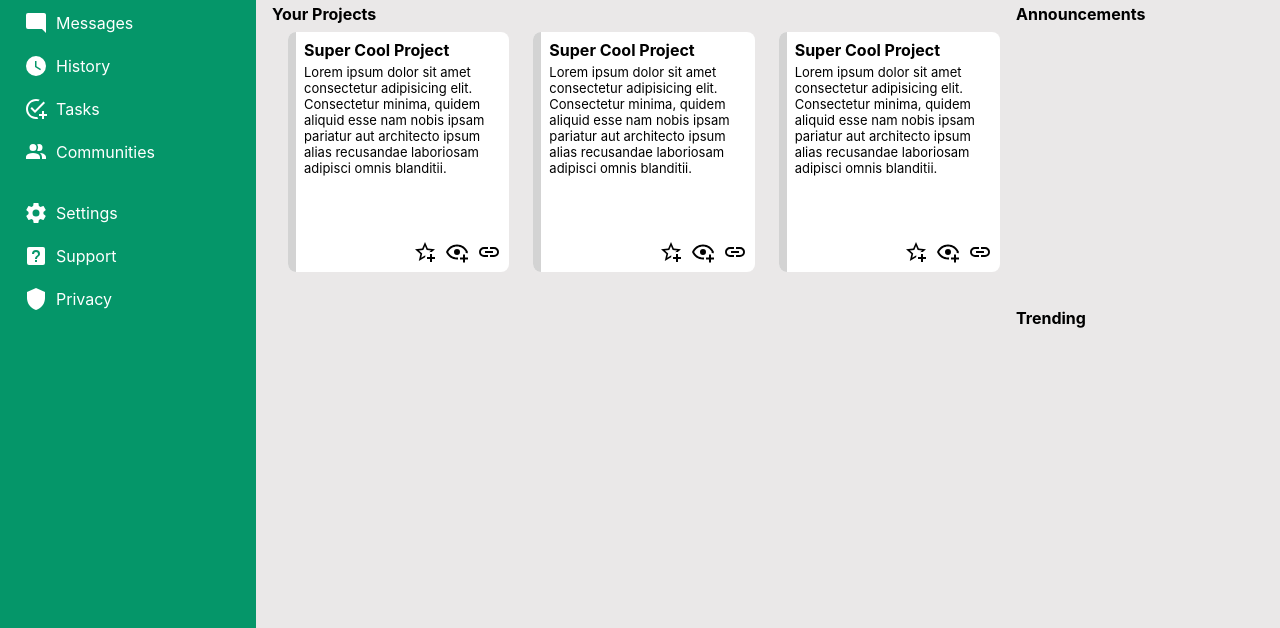
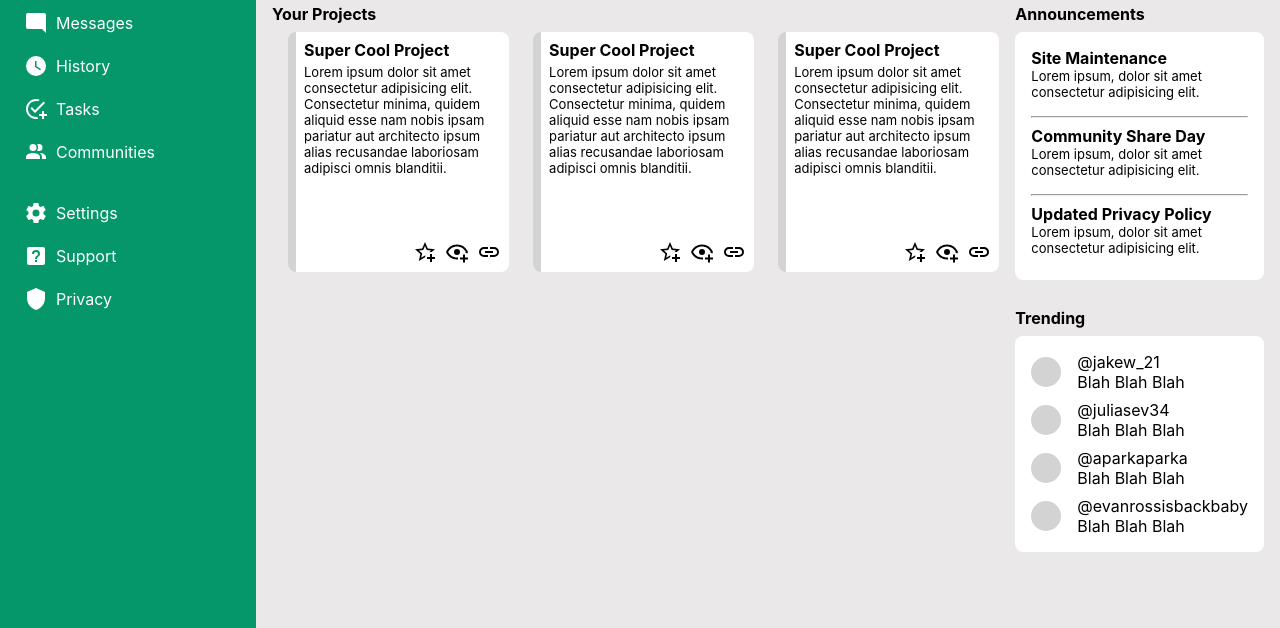
Before and after one commit to JakeWilliams21/Admin-Dashboard, a plain HTML site: page index.html in a window 1280 px wide. Shown: the part 172-800 px from the top of the page. Drawn offline with Linux system fonts and the light colour scheme.

Commit message:
Added Announcements and Trending

```diff
--- a/index.html
+++ b/index.html
@@ -133,11 +133,55 @@
         </div>
         <div class="announcements">
             <div class="title">Announcements</div>
-            <div class="announcements-content"></div>
+            <div class="announcements-content">
+                <div class="announcements-details">
+                    <div>Site Maintenance</div>
+                    <div>Lorem ipsum, dolor sit amet consectetur adipisicing elit.</div>
+                </div>
+                <hr>
+                <div class="announcements-details">
+                    <div>Community Share Day</div>
+                    <div>Lorem ipsum, dolor sit amet consectetur adipisicing elit.</div>
+                </div>
+                <hr>
+                <div class="announcements-details">
+                    <div>Updated Privacy Policy</div>
+                    <div>Lorem ipsum, dolor sit amet consectetur adipisicing elit.</div>
+                </div>
+            </div>
         </div>
         <div class="trending">
             <div class="title">Trending</div>
-            <div class="trending-content"></div>
+            <div class="trending-content">
+                <div class = 'trending-details'>
+                    <div class="username-icon"></div>
+                    <div>
+                        <div>@jakew_21</div>
+                        <div>Blah Blah Blah</div>
+                    </div>
+                </div>
+                <div class = 'trending-details'>
+                    <div class="username-icon"></div>
+                    <div>
+                        <div>@juliasev34</div>
+                        <div>Blah Blah Blah</div>
+                    </div>
+                </div>
+                <div class = 'trending-details'>
+                    <div class="username-icon"></div>
+                    <div>
+                        <div>@aparkaparka</div>
+                        <div>Blah Blah Blah</div>
+                    </div>
+                </div>
+                <div class = 'trending-details'>
+                    <div class="username-icon"></div>
+                    <div>
+                        <div>@evanrossisbackbaby</div>
+                        <div>Blah Blah Blah</div>
+                    </div>
+                </div>
+            </div>
         </div>
     </div>
 </body>
--- a/style.css
+++ b/style.css
@@ -249,9 +249,47 @@ body {
     grid-row-end: 3;
 }
 
+.announcements-content {
+    background-color: white;
+    border-radius: 8px;
+    padding: 16px;
+}
+
+.announcements-content hr {
+    color: lightgray;
+}
+
+.announcements-details {
+    padding-bottom: 8px;
+}
+
+.announcements-details :first-child {
+    font-weight: bold;
+}
+
+.announcements-details :last-child {
+    font-size: small;
+}
+
 .trending {
     grid-column-start: 4;
     grid-column-end: 5;
     grid-row-start: 3;
     grid-row-end: 5;
 }
+
+.trending-content {
+    display: flex;
+    flex-direction: column;
+    gap: 8px;
+    background-color: white;
+    border-radius: 8px;
+    padding: 16px;
+
+}
+
+.trending-details {
+    display: flex;
+    align-items: center;
+    gap: 16px;
+}
```
